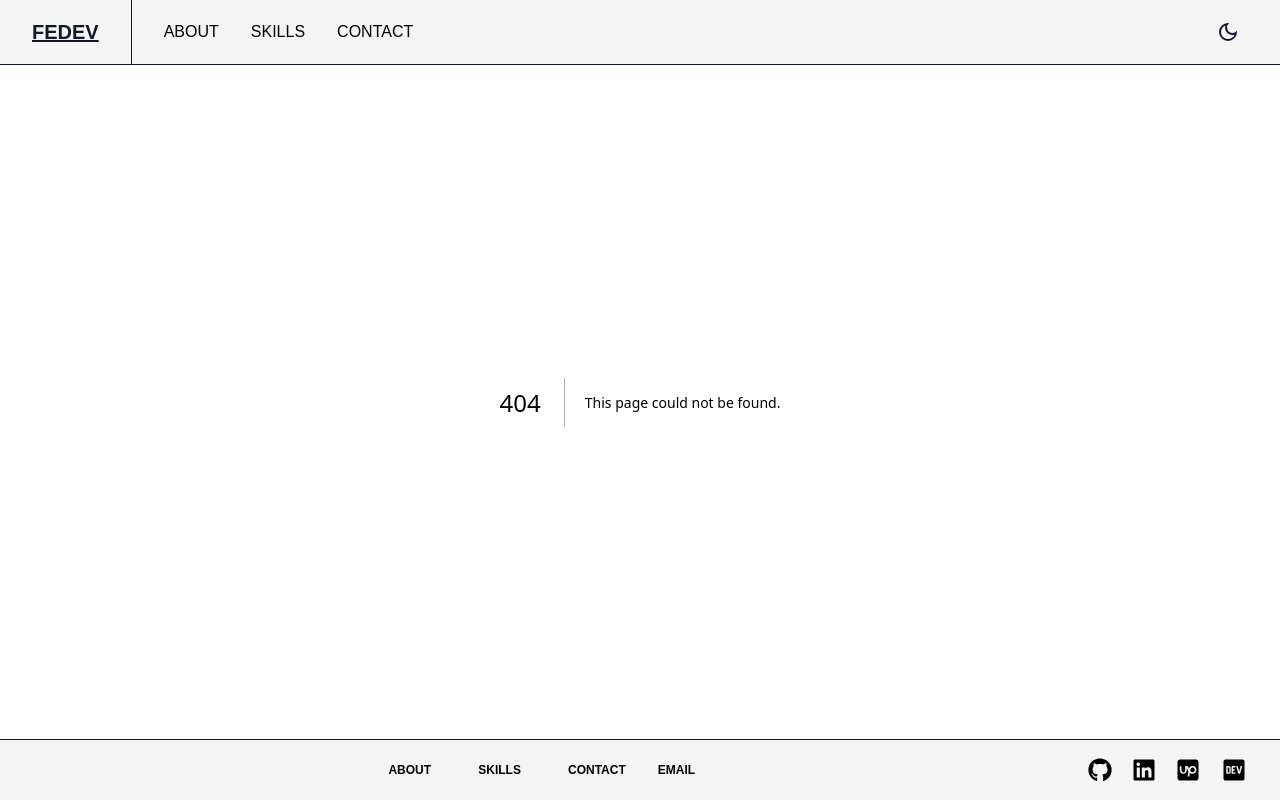
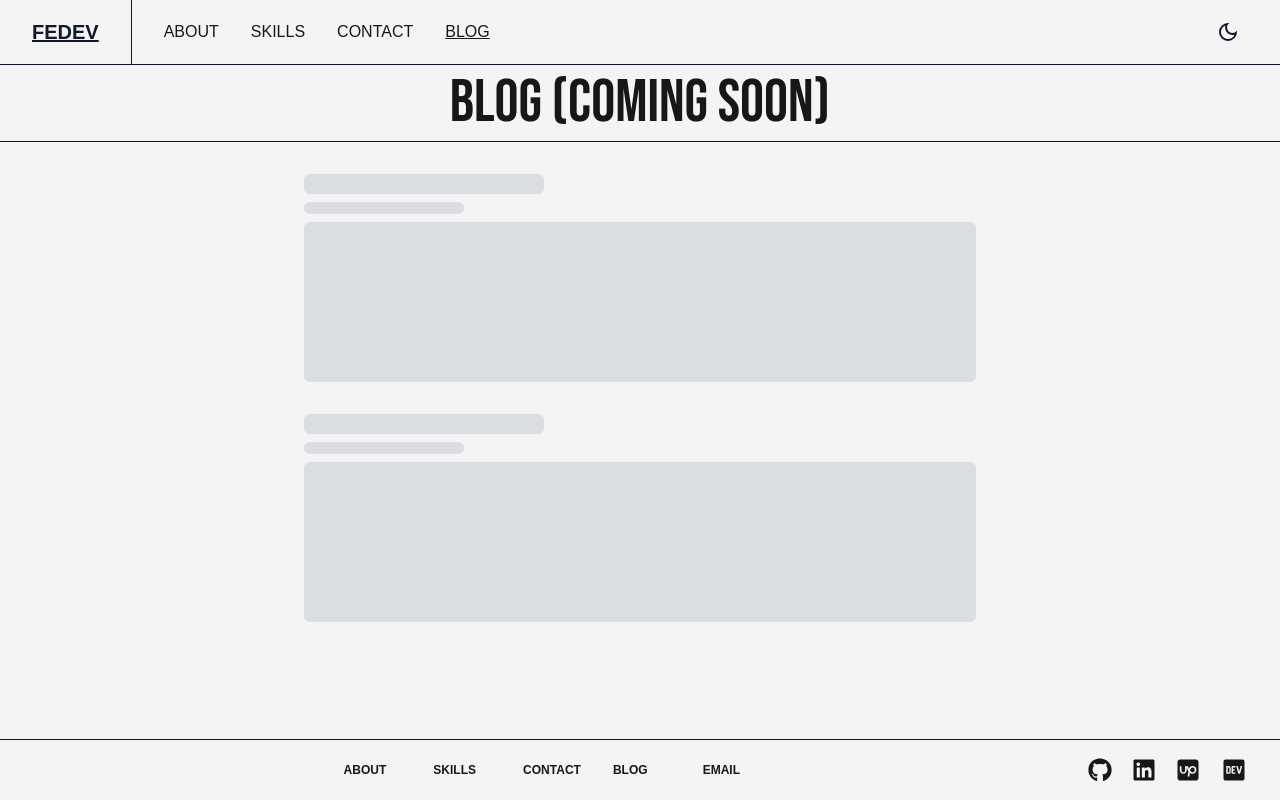
Before and after one commit to tpostolyuk/fedev-portfolio, a Next.js app: page /blog in a window 1280 px wide. Before the commit this address had no page. Built offline with nearby package versions, Linux system fonts and the light colour scheme; a web font is replaced by a local one.

Commit message:
chore(blog): add blog soon page

```diff
--- /dev/null
+++ b/src/app/blog/page.tsx
@@ -0,0 +1,32 @@
+"use client";
+
+import clsx from "clsx";
+
+import { Title } from "@/components/title";
+
+export default function Blog() {
+  return (
+    <main className="flex h-full flex-col overflow-y-auto bg-zinc-100">
+      <Title title="BLOG (COMING SOON)" />
+      <section
+        className={clsx(
+          "flex h-full flex-grow flex-col items-center justify-start px-4 py-8",
+          "dark:border-b-white dark:bg-slate-900 dark:text-white",
+        )}
+      >
+        <div className="flex w-full max-w-2xl flex-col items-start justify-start gap-8">
+          <div className="flex w-full flex-col gap-2">
+            <div className="h-5 w-full max-w-60 animate-pulse rounded-md bg-gray-300" />
+            <div className="h-3 w-full max-w-40 animate-pulse rounded-md bg-gray-300" />
+            <div className="h-40 w-full animate-pulse rounded-md bg-gray-300" />
+          </div>
+          <div className="flex w-full flex-col gap-2">
+            <div className="h-5 w-full max-w-60 animate-pulse rounded-md bg-gray-300" />
+            <div className="h-3 w-full max-w-40 animate-pulse rounded-md bg-gray-300" />
+            <div className="h-40 w-full animate-pulse rounded-md bg-gray-300" />
+          </div>
+        </div>
+      </section>
+    </main>
+  );
+}
--- a/src/components/footer.tsx
+++ b/src/components/footer.tsx
@@ -15,7 +15,7 @@ export const Footer: FC = () => {
         "dark:border-t-white dark:bg-slate-900 dark:text-white",
       )}
     >
-      <ul className="grid grid-cols-2 items-center gap-8 text-xs font-semibold md:mx-auto md:grid-cols-4">
+      <ul className="grid grid-cols-2 items-center gap-8 text-xs font-semibold md:mx-auto md:grid-cols-5">
         {NAV_ITEMS.map((item) => (
           <Link
             className="hover:underline"
--- a/src/constants/options.ts
+++ b/src/constants/options.ts
@@ -21,7 +21,7 @@ import {
   SiRedux,
 } from "react-icons/si";
 
-export const NAV_ITEMS = ["ABOUT", "SKILLS", "CONTACT"];
+export const NAV_ITEMS = ["ABOUT", "SKILLS", "CONTACT", "BLOG"];
 
 export const SOCIAL_LINKS = [
   { label: "Github", Icon: FaGithub, url: "https://github.com/tpostolyuk" },
```
